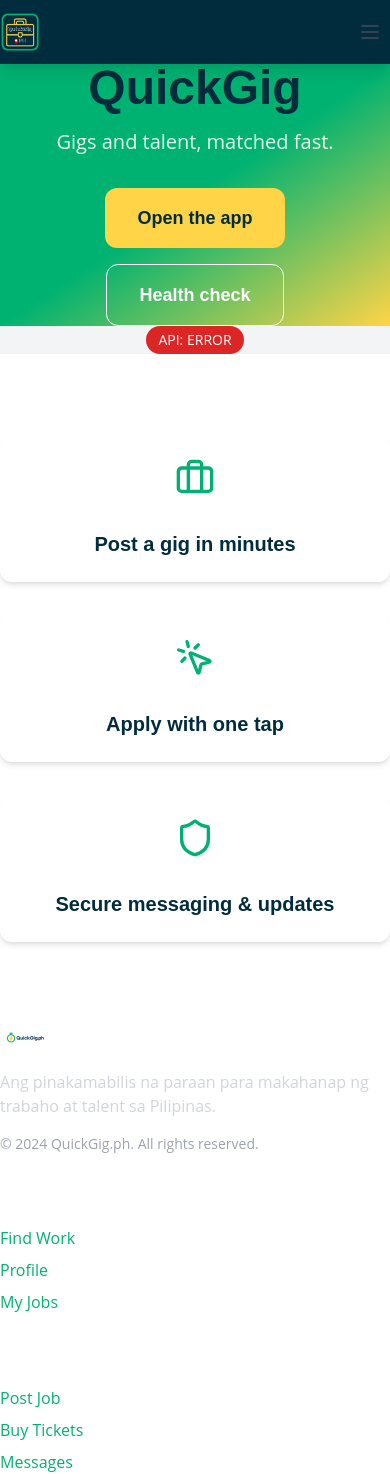
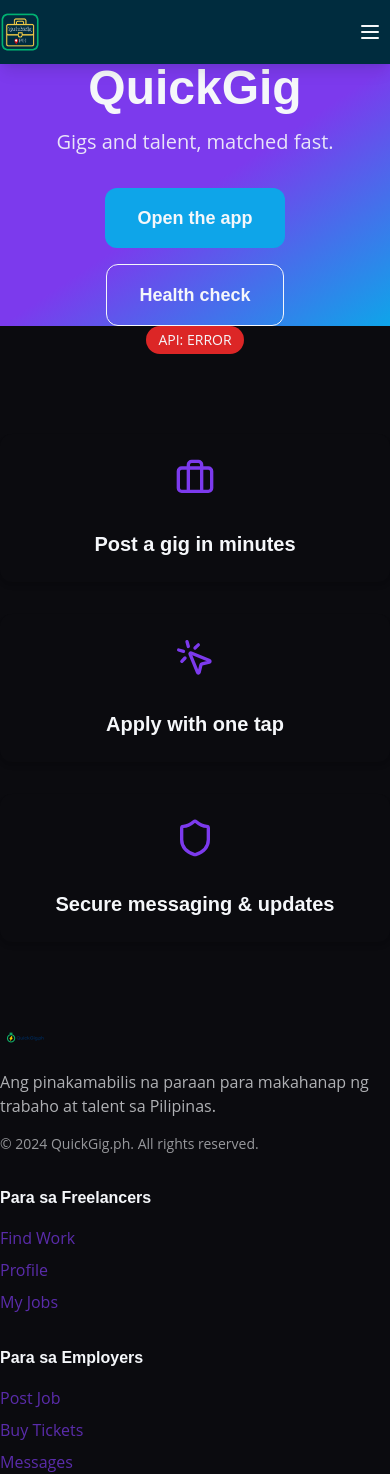
Before and after one commit to MarlonManabat/quickgig-frontend, a Next.js app: page / in a window 390 px wide. Built offline with nearby package versions, Linux system fonts and the light colour scheme; no server answers.

Commit message:
feat(home): split client logic from page

```diff
--- a/src/app/_components/HomeHeroClient.tsx
+++ b/src/app/_components/HomePageClient.tsx
@@ -9,7 +9,7 @@
 
 type ApiStatus = 'loading' | 'ok' | 'error';
 
-export default function HomeHeroClient() {
+export default function HomePageClient() {
   const [status, setStatus] = useState<ApiStatus>('loading');
 
   useEffect(() => {
@@ -35,10 +35,10 @@
 
   return (
     <div>
-      <section className="bg-gradient-to-br from-primary via-primary to-secondary text-white">
+      <section className="bg-gradient-to-br from-primary via-primary to-secondary text-fg">
         <div className="qg-container text-center py-24">
           <h1 className="font-heading text-5xl font-bold mb-4">QuickGig</h1>
-          <p className="font-body text-xl mb-8 text-white/90">
+          <p className="font-body text-xl mb-8 text-fg opacity-90">
             Gigs and talent, matched fast.
           </p>
           <div className="flex flex-col sm:flex-row gap-4 justify-center">
@@ -55,7 +55,7 @@
               <Button
                 size="lg"
                 variant="outline"
-                className="text-lg border-white text-white hover:bg-white hover:text-primary"
+                className="text-lg border-fg text-fg hover:bg-fg hover:text-bg"
               >
                 Health check
               </Button>
@@ -64,14 +64,14 @@
         </div>
       </section>
 
-      <div className="bg-gray-100">
+      <div className="bg-bg">
         <div className="qg-container py-2 flex justify-center">
           {status === 'loading' ? (
-            <span className="text-sm text-gray-600">Checking API…</span>
+            <span className="text-sm text-fg opacity-80">Checking API…</span>
           ) : (
             <span
-              className={`px-3 py-1 rounded-full text-sm font-medium text-white ${
-                status === 'ok' ? 'bg-green-600' : 'bg-red-600'
+              className={`px-3 py-1 rounded-full text-sm font-medium text-fg ${
+                status === 'ok' ? 'bg-primary' : 'bg-red-600'
               }`}
             >
               API: {status === 'ok' ? 'OK' : 'ERROR'}
--- a/src/app/globals.css
+++ b/src/app/globals.css
@@ -6,10 +6,10 @@
 @import '../styles/design-system.css';
 
 :root {
-  --color-primary: #00B272;
-  --color-secondary: #FFD447;
-  --bg: #ffffff;
-  --fg: #002C3E;
+  --color-primary: #7C3AED; /* TODO: replace with real primary from app.quickgig.ph */
+  --color-secondary: #0EA5E9; /* TODO: replace with real secondary from app.quickgig.ph */
+  --bg: #0B0B0F; /* TODO: replace with real background from app.quickgig.ph */
+  --fg: #F5F7FA; /* TODO: replace with real foreground from app.quickgig.ph */
   --background: var(--bg);
   --foreground: var(--fg);
 }
--- a/src/app/layout.tsx
+++ b/src/app/layout.tsx
@@ -81,7 +81,7 @@
         <link rel="preconnect" href="https://fonts.googleapis.com" />
         <link rel="preconnect" href="https://fonts.gstatic.com" crossOrigin="anonymous" />
       </head>
-      <body className="font-body antialiased bg-white text-gray-700">
+      <body className="font-body antialiased bg-bg text-fg">
         <AuthProvider>
           <SocketProvider>
             <Navigation />
@@ -94,24 +94,24 @@
                   <div className="col-span-1 md:col-span-2">
                     {/* eslint-disable-next-line @next/next/no-img-element -- logo placeholder */}
                     <img src="/logo-horizontal.png" alt="QuickGig.ph" className="h-8 mb-4" />
-                    <p className="text-gray-300 mb-4">
+                    <p className="text-fg opacity-70 mb-4">
                       Ang pinakamabilis na paraan para makahanap ng trabaho at talent sa Pilipinas.
                     </p>
-                    <p className="text-sm text-gray-400">
+                    <p className="text-sm text-fg opacity-60">
                       © 2024 QuickGig.ph. All rights reserved.
                     </p>
                   </div>
                   <div>
-                    <h3 className="font-heading font-semibold text-white mb-4">Para sa Freelancers</h3>
-                    <ul className="space-y-2 text-gray-300">
+                    <h3 className="font-heading font-semibold text-fg mb-4">Para sa Freelancers</h3>
+                    <ul className="space-y-2 text-fg opacity-70">
                       <li><a href="/find-work" className="hover:text-qg-accent transition-colors">Find Work</a></li>
                       <li><a href="/profile" className="hover:text-qg-accent transition-colors">Profile</a></li>
                       <li><a href="/my-jobs" className="hover:text-qg-accent transition-colors">My Jobs</a></li>
                     </ul>
                   </div>
                   <div>
-                    <h3 className="font-heading font-semibold text-white mb-4">Para sa Employers</h3>
-                    <ul className="space-y-2 text-gray-300">
+                    <h3 className="font-heading font-semibold text-fg mb-4">Para sa Employers</h3>
+                    <ul className="space-y-2 text-fg opacity-70">
                       <li><a href="/post-job" className="hover:text-qg-accent transition-colors">Post Job</a></li>
                       <li><a href="/buy-tickets" className="hover:text-qg-accent transition-colors">Buy Tickets</a></li>
                       <li><a href="/messages" className="hover:text-qg-accent transition-colors">Messages</a></li>
--- a/src/app/page.tsx
+++ b/src/app/page.tsx
@@ -1,9 +1,11 @@
-export const metadata = {
+import type { Metadata } from 'next';
+import HomePageClient from './_components/HomePageClient';
+
+export const metadata: Metadata = {
   title: 'QuickGig',
   description: 'Gigs and talent, matched fast.',
 };
-import HomeHeroClient from './_components/HomeHeroClient';
 
-export default function HomePage() {
-  return <HomeHeroClient />;
+export default async function Page() {
+  return <HomePageClient />;
 }
--- a/src/components/Navigation.tsx
+++ b/src/components/Navigation.tsx
@@ -35,7 +35,7 @@
                 className="h-10 w-10 transition-transform duration-qg-fast group-hover:scale-105"
                 priority
               />
-              <span className="font-heading text-xl font-bold text-white hidden sm:block">
+              <span className="font-heading text-xl font-bold text-fg hidden sm:block">
                 QuickGig<span className="text-qg-accent">.ph</span>
               </span>
             </Link>
@@ -109,11 +109,11 @@
                   </Link>
                   <div className="hidden xl:flex flex-col">
                     <span className="text-xs text-gray-300">Kumusta,</span>
-                    <span className="text-sm font-medium text-white">{user?.name}</span>
+                    <span className="text-sm font-medium text-fg">{user?.name}</span>
                   </div>
                   <button
                     onClick={handleLogout}
-                    className="qg-navbar-link flex items-center px-3 py-2 rounded-qg-md text-sm font-medium transition-all duration-qg-fast hover:bg-red-600 hover:text-white"
+                    className="qg-navbar-link flex items-center px-3 py-2 rounded-qg-md text-sm font-medium transition-all duration-qg-fast hover:bg-red-600 hover:text-fg"
                   >
                     <LogOut className="w-4 h-4" />
                     <span className="hidden xl:inline ml-2">Logout</span>
@@ -123,7 +123,7 @@
             ) : (
               <div className="flex items-center space-x-3 ml-4 pl-4 border-l border-qg-navy-light">
                 <Link href="/login">
-                  <Button variant="ghost" size="sm" className="text-white hover:bg-qg-navy-light hover:text-qg-accent">
+                  <Button variant="ghost" size="sm" className="text-fg hover:bg-qg-navy-light hover:text-qg-accent">
                     Login
                   </Button>
                 </Link>
@@ -181,7 +181,7 @@
                 <>
                   <div className="border-t border-qg-navy-light my-4 pt-4">
                     <div className="px-4 py-2 text-sm text-gray-300">
-                      Kumusta, <span className="font-medium text-white">{user?.name}</span>
+                      Kumusta, <span className="font-medium text-fg">{user?.name}</span>
                     </div>
                   </div>
 
@@ -225,7 +225,7 @@
                   <div className="border-t border-qg-navy-light mt-4 pt-4">
                     <button
                       onClick={handleLogout}
-                      className="qg-navbar-link flex items-center px-4 py-3 rounded-qg-md text-base font-medium transition-all duration-qg-fast hover:bg-red-600 hover:text-white w-full text-left"
+                      className="qg-navbar-link flex items-center px-4 py-3 rounded-qg-md text-base font-medium transition-all duration-qg-fast hover:bg-red-600 hover:text-fg w-full text-left"
                     >
                       <LogOut className="w-5 h-5 mr-3" />
                       Logout
@@ -235,7 +235,7 @@
               ) : (
                 <div className="border-t border-qg-navy-light mt-4 pt-4 space-y-3">
                   <Link href="/login" onClick={() => setIsMenuOpen(false)}>
-                    <Button variant="ghost" className="w-full text-white hover:bg-qg-navy-light hover:text-qg-accent">
+                    <Button variant="ghost" className="w-full text-fg hover:bg-qg-navy-light hover:text-qg-accent">
                       Login
                     </Button>
                   </Link>
--- a/src/components/ui/Button.tsx
+++ b/src/components/ui/Button.tsx
@@ -12,12 +12,12 @@
 
 const Button = React.forwardRef<HTMLButtonElement, ButtonProps>(
   ({ className, variant = 'primary', size = 'md', children, loading, disabled, ...props }, ref) => {
-    const baseClasses = 'inline-flex items-center justify-center gap-2 font-heading font-semibold transition-all duration-qg-fast focus:outline-none focus:ring-2 focus:ring-offset-2 disabled:opacity-50 disabled:cursor-not-allowed';
+    const baseClasses = 'inline-flex items-center justify-center gap-2 font-heading font-semibold transition-all duration-qg-fast focus:outline-none focus:ring-2 focus:ring-offset-2 focus:ring-offset-bg disabled:opacity-50 disabled:cursor-not-allowed';
 
     const variants = {
-      primary: 'bg-primary text-white hover:bg-primary/90 focus:ring-primary',
+      primary: 'bg-primary text-fg hover:bg-primary/90 focus:ring-primary',
       secondary: 'bg-secondary text-fg hover:bg-secondary/90 focus:ring-secondary',
-      outline: 'border border-primary text-primary hover:bg-primary hover:text-white focus:ring-primary',
+      outline: 'border border-primary text-primary hover:bg-primary hover:text-fg focus:ring-primary',
       ghost: 'bg-transparent text-primary hover:bg-primary/10 focus:ring-primary',
     };
 
--- a/src/components/ui/Card.tsx
+++ b/src/components/ui/Card.tsx
@@ -39,7 +39,7 @@
       <div
         ref={ref}
         className={cn(
-          'bg-white rounded-qg-lg shadow-qg-md transition-all duration-qg-normal',
+          'bg-bg text-fg rounded-qg-lg shadow-qg-md transition-all duration-qg-normal',
           hover && 'hover:shadow-qg-lg hover:-translate-y-1 cursor-pointer',
           paddingClasses[padding],
           className
@@ -55,8 +55,8 @@
 const CardHeader = React.forwardRef<HTMLDivElement, CardHeaderProps>(
   ({ className, children, variant = 'default', ...props }, ref) => {
     const variants = {
-      default: 'bg-gray-50 text-gray-900',
-      primary: 'bg-primary text-white',
+      default: 'bg-bg text-fg',
+      primary: 'bg-primary text-fg',
       accent: 'bg-secondary text-fg',
     };
 
@@ -107,8 +107,8 @@
 const CardTag = React.forwardRef<HTMLSpanElement, CardTagProps>(
   ({ className, children, variant = 'default', ...props }, ref) => {
     const variants = {
-      default: 'bg-gray-100 text-gray-800',
-      primary: 'bg-primary text-white',
+      default: 'bg-bg text-fg border border-fg',
+      primary: 'bg-primary text-fg',
       accent: 'bg-secondary text-fg',
     };
 
--- a/src/styles/design-system.css
+++ b/src/styles/design-system.css
@@ -7,10 +7,10 @@
 /* CSS Custom Properties - Brand Colors */
 :root {
   /* Primary Brand Colors */
-  --qg-primary-green: #00B272;
-  --qg-accent-yellow: #FFD447;
-  --qg-navy: #002C3E;
-  --qg-white: #FFFFFF;
+  --qg-primary-green: var(--color-primary);
+  --qg-accent-yellow: var(--color-secondary);
+  --qg-navy: var(--bg);
+  --qg-white: var(--fg);
 
   /* Color Variations */
   --qg-green-light: #00D085;
```
